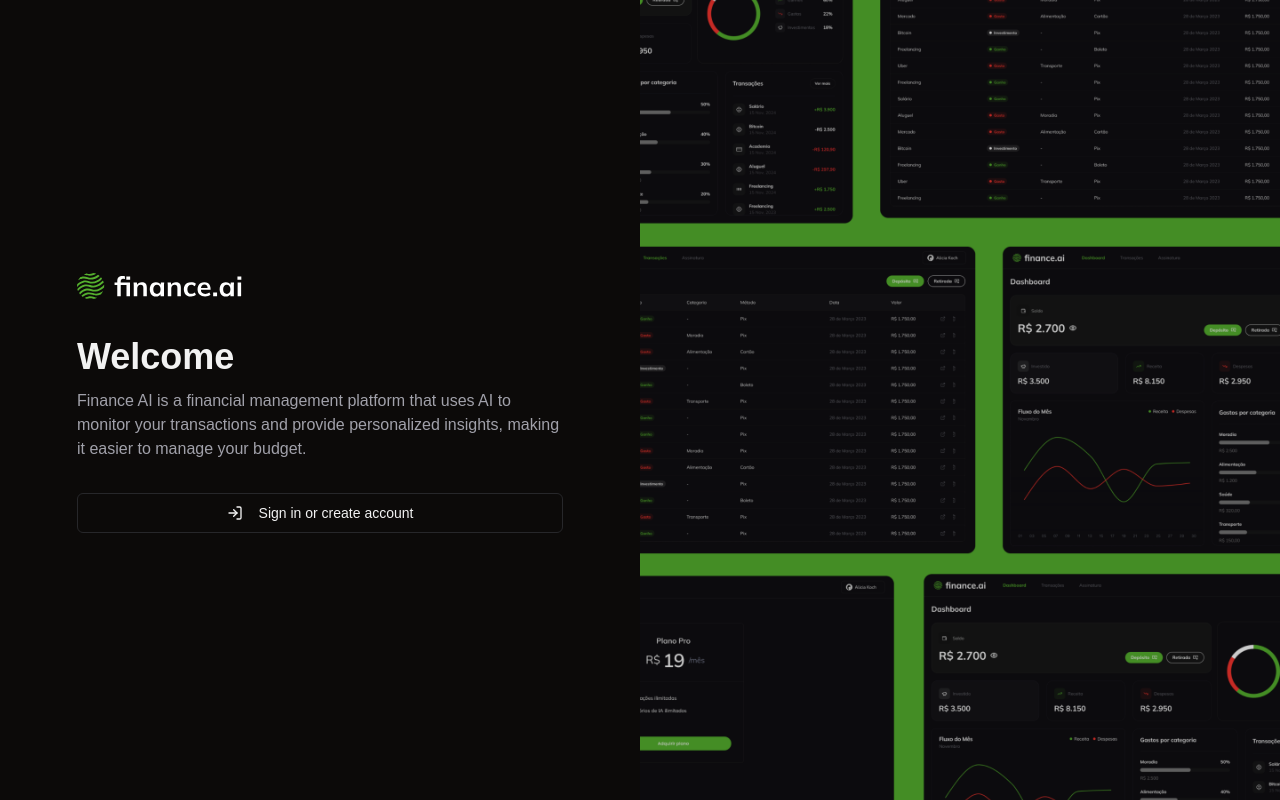
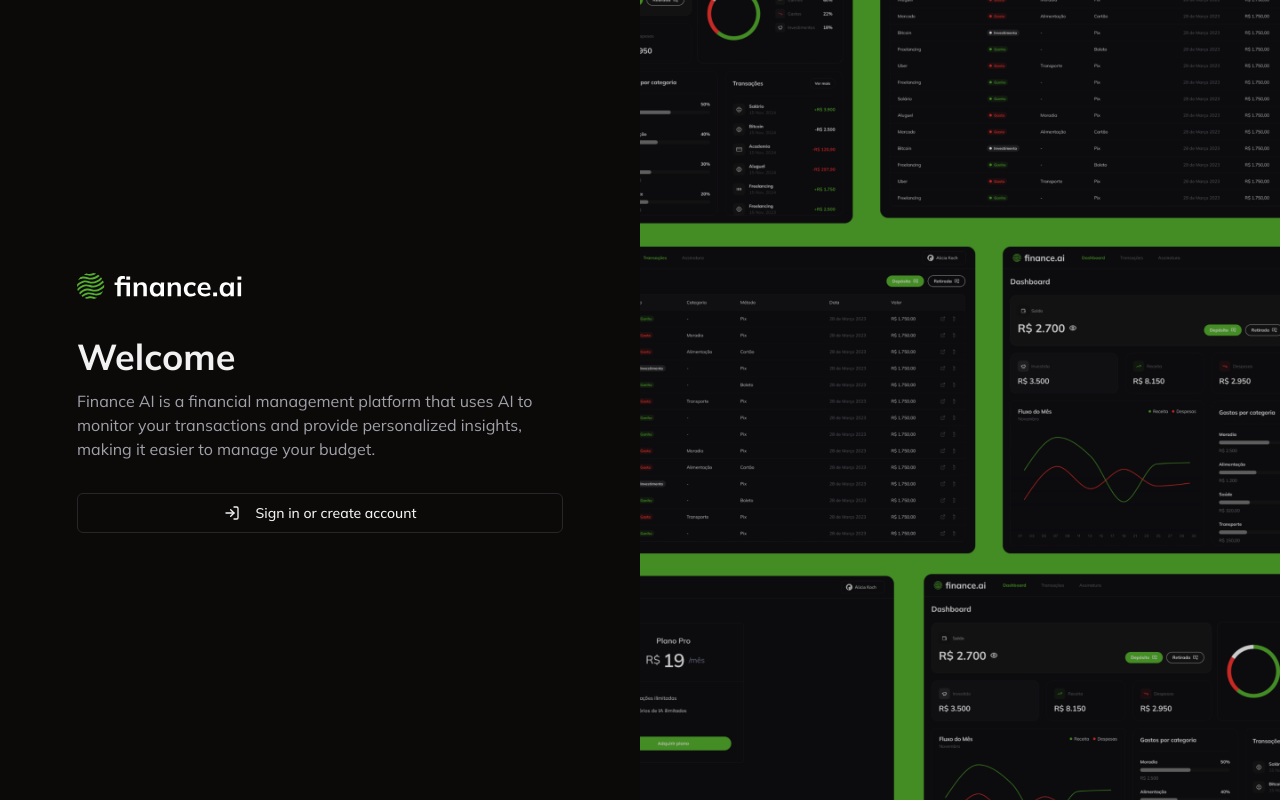
Before and after one commit to liviabelirocha/finances-neon, a Next.js app: page /login in a window 1280 px wide. Built offline with nearby package versions, Linux system fonts and the light colour scheme; no server answers.

Commit message:
feat: change font

```diff
--- a/src/app/(routes)/layout.tsx
+++ b/src/app/(routes)/layout.tsx
@@ -1,19 +1,11 @@
 import { ClerkProvider } from "@clerk/nextjs";
 import { dark } from "@clerk/themes";
 import type { Metadata } from "next";
-import localFont from "next/font/local";
+import { Mulish } from "next/font/google";
 import "../globals.css";
 
-const geistSans = localFont({
-  src: "../fonts/GeistVF.woff",
-  variable: "--font-geist-sans",
-  weight: "100 900",
-});
-
-const geistMono = localFont({
-  src: "../fonts/GeistMonoVF.woff",
-  variable: "--font-geist-mono",
-  weight: "100 900",
+const mulish = Mulish({
+  subsets: ["latin-ext"],
 });
 
 export const metadata: Metadata = {
@@ -29,9 +21,7 @@
   return (
     <html lang="en">
       <ClerkProvider appearance={{ baseTheme: dark }}>
-        <body
-          className={`${geistSans.variable} ${geistMono.variable} dark antialiased`}
-        >
+        <body className={`${mulish.className} dark antialiased`}>
           {children}
         </body>
       </ClerkProvider>
```
Also changed, not shown: src/app/fonts/GeistMonoVF.woff (deleted), src/app/fonts/GeistVF.woff (deleted).
